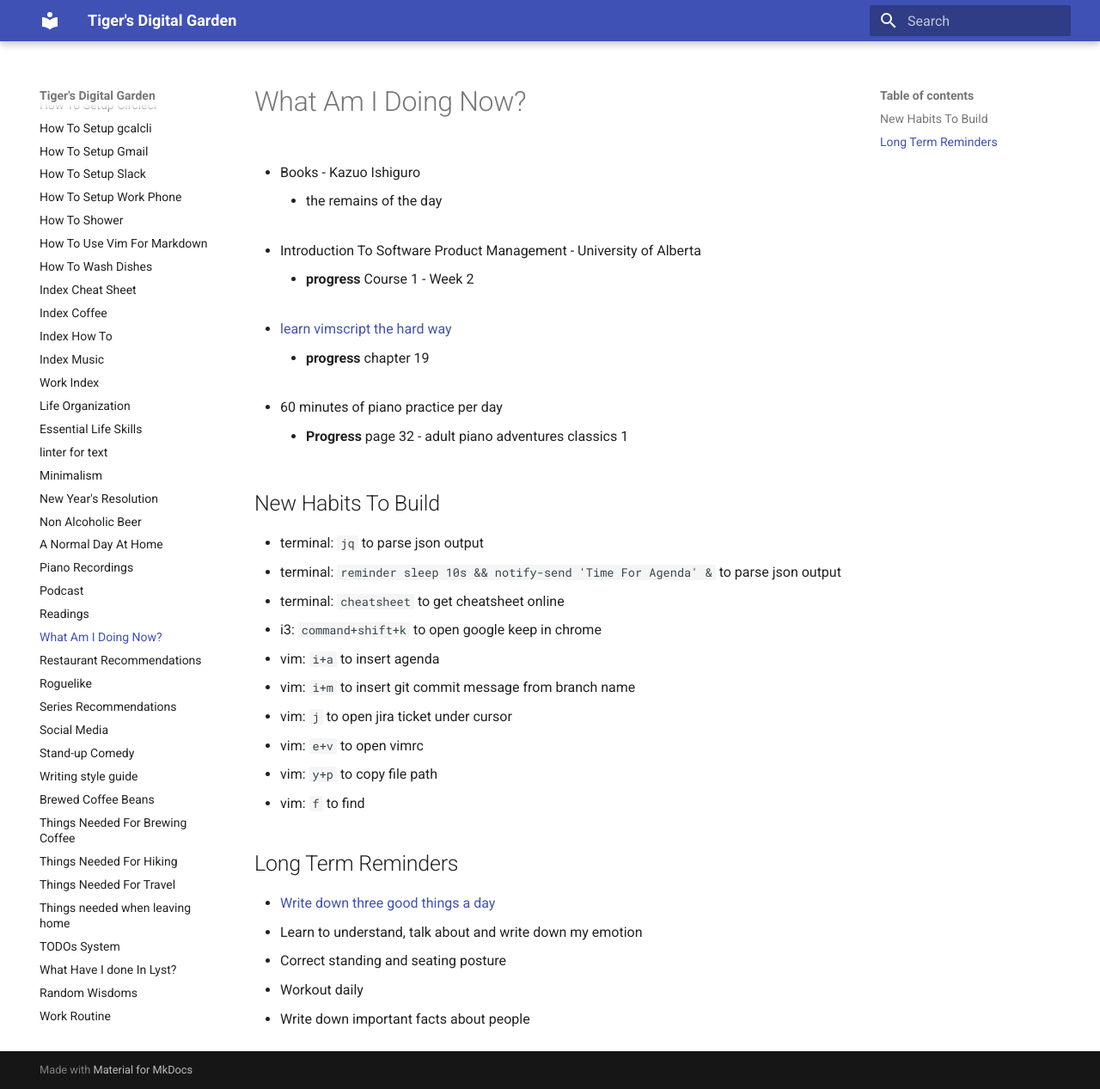
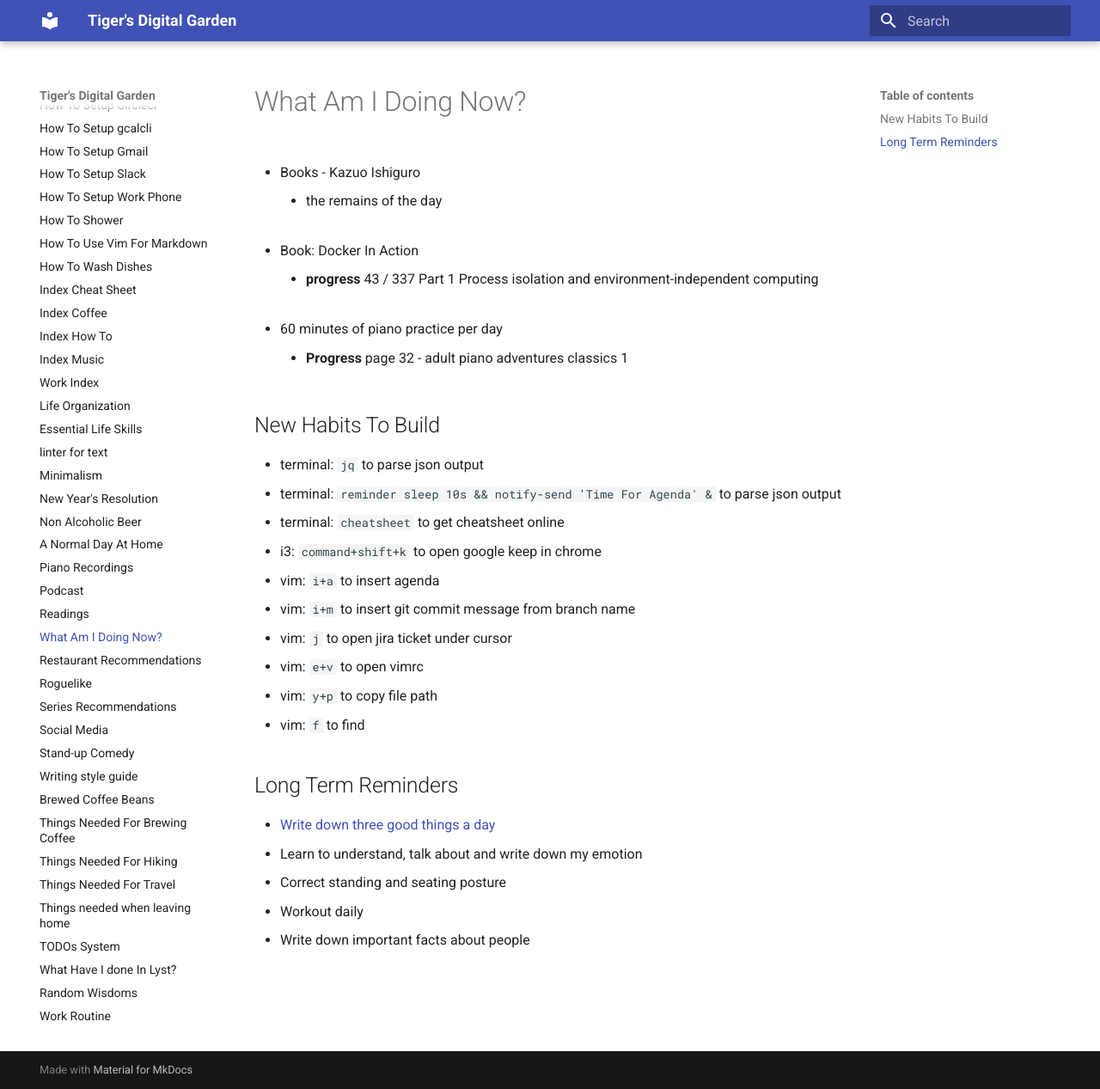
Before and after one commit to ynotstartups/notes, an MkDocs documentation site: the page built from notes/reminders.md, in a window 1280 px wide and 1267 px high. Shown: the whole window at 86% size. Built offline with MkDocs 1.6.1 and Material for MkDocs 9.7.7, drawn with Linux system fonts in a browser that asks for light colours.

Commit message:
update progress

```diff
--- a/notes/reminders.md
+++ b/notes/reminders.md
@@ -4,13 +4,9 @@
 
   - the remains of the day
 
-- Introduction To Software Product Management - University of Alberta
+- Book: Docker In Action
 
-  - **progress** Course 1 - Week 2
-
-- [learn vimscript the hard way](https://learnvimscriptthehardway.stevelosh.com/)
-
-  - **progress** chapter 19
+  - **progress** 43 / 337 Part 1 Process isolation and environment-independent computing
 
 - 60 minutes of piano practice per day
 
```
